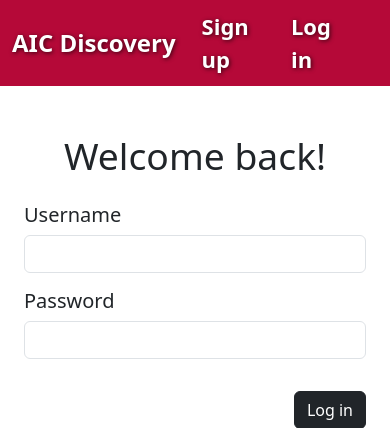
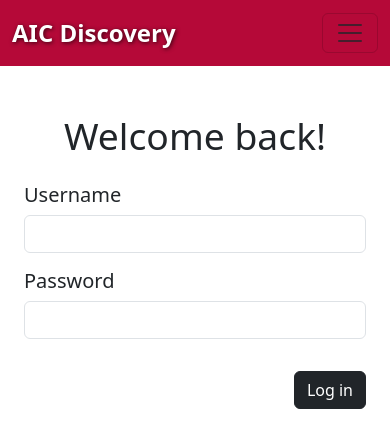
Before and after one commit to EMSAGER/aic_discovery, a Flask app: page /login in a window 390 px wide. Shown: the top 428 px of the page. Run offline with Flask 3, Linux system fonts and the light colour scheme; some libraries are stand-ins or nearby versions.

Commit message:
mobile user interface base.html

```diff
--- a/templates/base.html
+++ b/templates/base.html
@@ -13,37 +13,37 @@
     <title>{% block title %}{% endblock %}</title>
 </head>
   <body>
-  <nav class="navbar navbar-expand">
+    <nav class="navbar navbar-expand-lg">
       <div class="container-fluid">
-      <div class="navbar-header">
+        <!-- Brand/logo -->
+        <a class="navbar-brand" href="/">
+          <span>{% if not g.user %}AIC Discovery{% else %}{{ user.full_name }}{% endif %}</span>
+        </a>
+        <!-- Toggler/collapsible Button -->
+        <button class="navbar-toggler" type="button" data-toggle="collapse" data-target="#navbarNavAltMarkup" aria-controls="navbarNavAltMarkup" aria-expanded="false" aria-label="Toggle navigation">
+          <span class="navbar-toggler-icon"></span>
+        </button>
+        <!-- Nav Bar Links -->
+        <div class="collapse navbar-collapse" id="navbarNavAltMarkup">
+          <div class="navbar-nav">
             {% if not g.user %}
-        <a href="/" class="navbar-brand">
-          <span>AIC Discovery</span>
-        </a>
+            <a class="nav-link" href="/signup">Sign up</a>
+            <a class="nav-link" href="/login">Log in</a>
+            {% else %}
+            <a class="nav-link" href="/users/profile/edit">Edit Profile</a>
+            <a class="nav-link" href="/users/favorites">Favorites</a>
+            <a class="nav-link" href="/users/surprise">Suprise Me!</a>
+            <a class="nav-link" href="/logout">Log out</a>
+            {% endif %}
           </div>
-        <div class="navbar-collapse">
-          <a class="navbar-form" href="/signup">Sign up</a>
-          <a class="navbar-form" href="/login">Log in</a>
         </div>
-        {% else %}
-        <a href="/users/profile" class="navbar-brand">
-          <span>{{ user.full_name }}</span>
-        </a>
-      </div>
-        <div class="navbar-collapse">
-          <a class="navbar-form" href="/users/profile/edit">Edit Profile</a>
-          <a class="navbar-form" href="/users/favorites">Favorites</a>
-          <a class="navbar-form" href="/users/surprise">Suprise Me!</a>
-          <a class="navbar-form" href="/logout">Log out</a>
-        </div>
-        {% endif %}
       </div>
     </nav>
     <div class="container">
       {% for category, message in get_flashed_messages(with_categories=True) %}
       <div class="alert alert-{{ category }}">{{ message }}</div>
       {% endfor %}
-
+      <!-- content block -->
     {% block content %}{% endblock %}
     </div>
 
@@ -51,11 +51,9 @@
       <a href="https://api.artic.edu/docs/#quick-start">Art Institute of Chicago API Documentation</a>
     </footer>
 
-    <script src="https://unpkg.com/@popperjs/core@2/dist/umd/popper.min.js"></script>
-    <script src="https://unpkg.com/bootstrap"></script>
-    <script src="https://unpkg.com/jquery"></script>
+    <script src="https://code.jquery.com/jquery-3.5.1.slim.min.js"></script>
+    <script src="https://cdn.jsdelivr.net/npm/popper.js@1.16.0/dist/umd/popper.min.js"></script>
+    <script src="https://unpkg.com/bootstrap/dist/js/bootstrap.min.js"></script>
     <script src="https://cdn.jsdelivr.net/npm/axios/dist/axios.min.js"></script>
-
   </body>
-
 </html>
```
Lines whose indentation alone changed are shown as unchanged.
